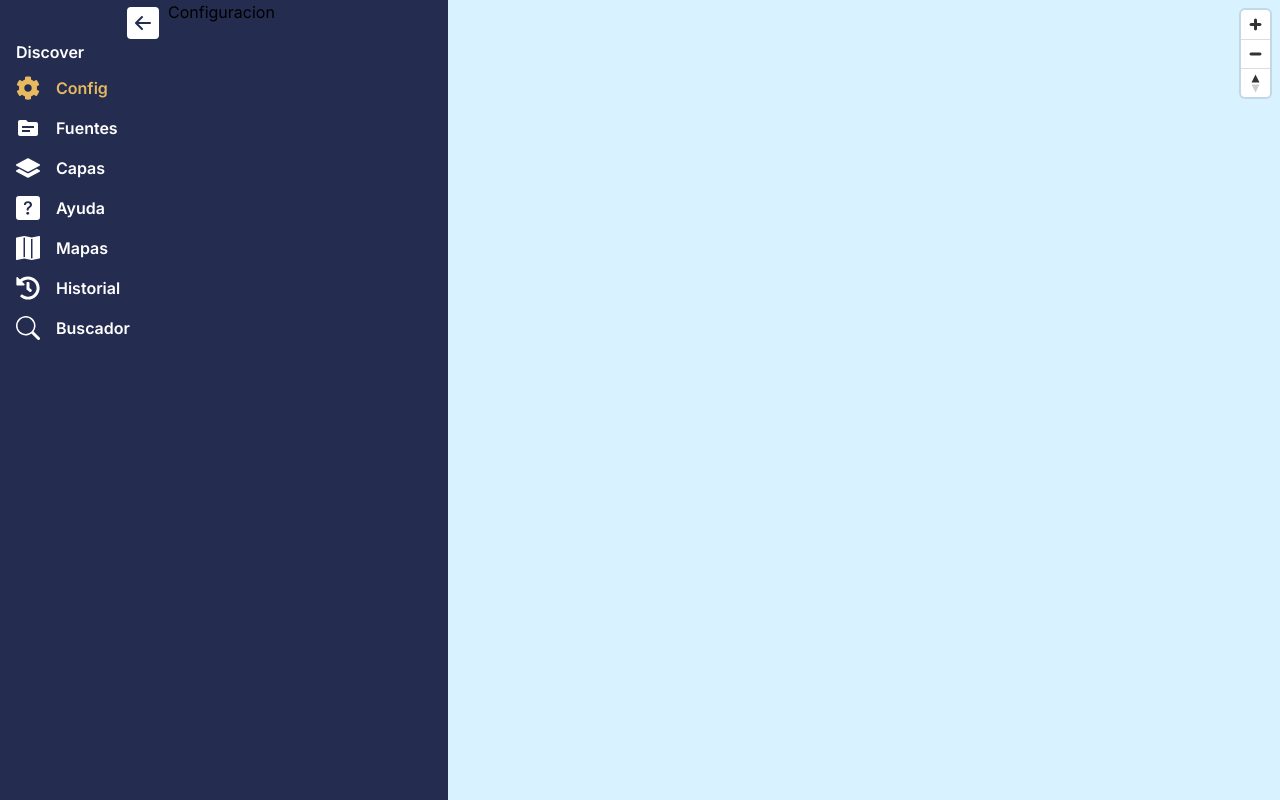
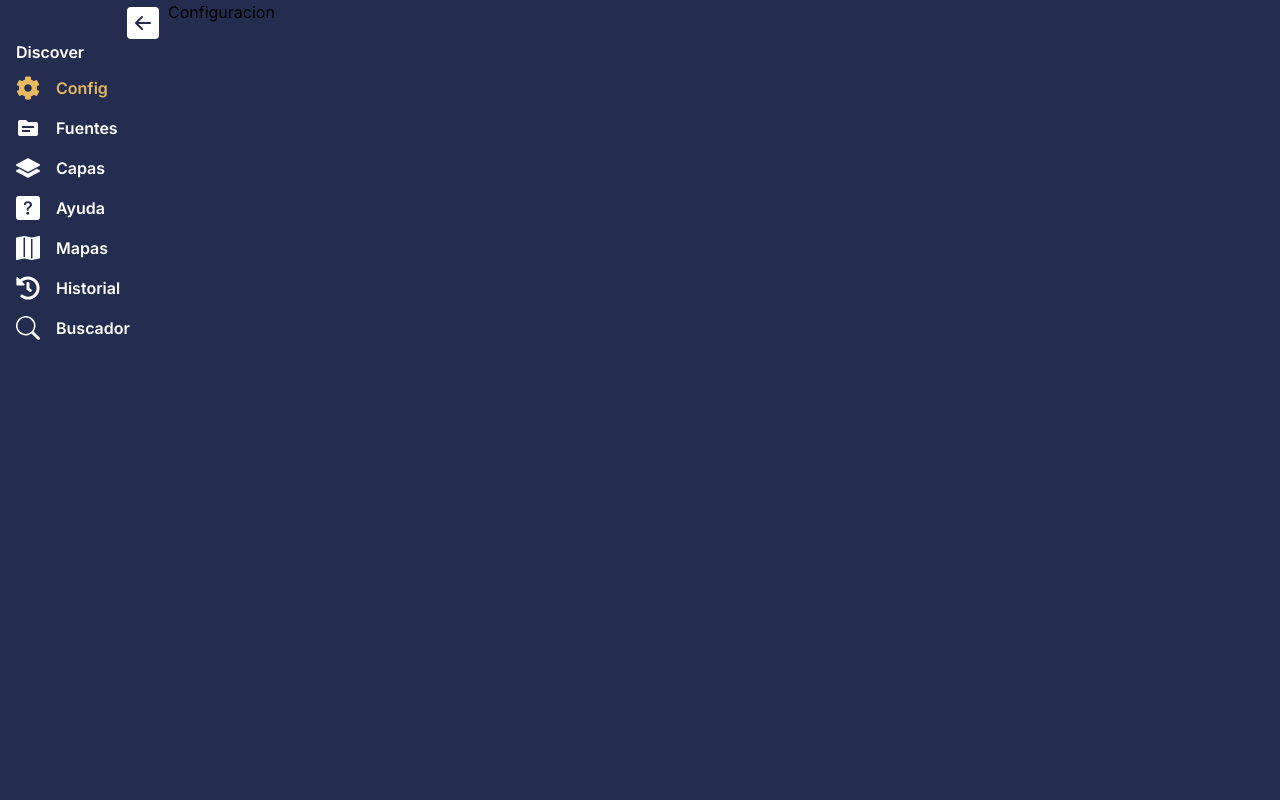
Before and after one commit to afcirillo96/new-visor, a Next.js app: page /dashboard/customization in a window 1280 px wide. Built offline with nearby package versions, Linux system fonts and the light colour scheme; no server answers.

Commit message:
subMenuStandar style added for all pages

```diff
--- a/src/app/components/Sidebar.module.css
+++ b/src/app/components/Sidebar.module.css
@@ -8,16 +8,26 @@
     z-index: 99999;
   }
 
-  .sidebarSubmenu {
+  .subMenu {
     position: fixed;
+    background: #242C4F;
+    text-emphasis-color: #fff;
+    transition: left 0.3s ease;
+    z-index: 99999;
+  }
+
+  .subMenuStandard {
     top: 0;
     left: 168px;
     height: 100%;
     width: 280px;
-    background: #242C4F;
-    text-emphasis-color: #fff;
-    transition: left 0.3s ease;
-    z-index: 99999;
+  }
+
+  .subMenuConfig {
+    top: 0;
+    left: 168px;
+    height: 100%;
+    width: 100%;
   }
 
   .open {
--- a/src/app/components/Sidebar.tsx
+++ b/src/app/components/Sidebar.tsx
@@ -2,7 +2,6 @@
 
 import React, { useState, useEffect } from 'react';
 import { motion, useAnimation } from 'framer-motion';
-
 import {
     BsSearch,
     BsQuestionSquareFill ,
@@ -11,12 +10,12 @@ import {
     BsLayersFill,
     BsMapFill
 } from 'react-icons/bs';
+import Link from 'next/link';
+import styles from './Sidebar.module.css';
 import { MdSource } from "react-icons/md";
 import { FaHistory } from "react-icons/fa";
 import { FaCog } from 'react-icons/fa';
-import Link from 'next/link';
 import { usePathname } from 'next/navigation';
-import styles from './Sidebar.module.css';
 import { useRouter } from 'next/navigation';
 
 
@@ -29,7 +28,7 @@ const Sidebar = () => {
     const controlText = useAnimation();
     const controlTitleText = useAnimation();
 
-    const data = [
+    const pagesData = [
         {
             name: 'Discover',
             href: '/',
@@ -121,7 +120,7 @@ const Sidebar = () => {
 
                 {/* Menu Buttons */}
                 <div className='grow'>
-                    {data.map((group, index) => (
+                    {pagesData.map((group, index) => (
                         <div key={index} className='my-2'>
 
                             {/* Menu Title */}
--- a/src/app/dashboard/customization/layout.tsx
+++ b/src/app/dashboard/customization/layout.tsx
@@ -7,7 +7,7 @@ import styles from '@/app/components/Sidebar.module.css';
 export default function Layout() {
     return (
       <div>
-        <motion.div className={styles.sidebarSubmenu}>
+        <motion.div className={`${styles.subMenu} ${styles.subMenuConfig}`}>
             <div className='grow'>
                 <p>Configuracion</p>
             </div>
--- a/src/app/dashboard/help/layout.tsx
+++ b/src/app/dashboard/help/layout.tsx
@@ -7,7 +7,7 @@ import styles from '@/app/components/Sidebar.module.css';
 export default function Layout() {
     return (
       <div>
-        <motion.div className={styles.sidebarSubmenu}>
+        <motion.div className={`${styles.subMenu} ${styles.subMenuStandard}`}>
             <div className='grow'>
                 <p>Ayuda</p>
             </div>
--- a/src/app/dashboard/history/layout.tsx
+++ b/src/app/dashboard/history/layout.tsx
@@ -7,7 +7,7 @@ import styles from '@/app/components/Sidebar.module.css';
 export default function Layout() {
     return (
       <div>
-        <motion.div className={styles.sidebarSubmenu}>
+        <motion.div className={`${styles.subMenu} ${styles.subMenuStandard}`}>
             <div className='grow'>
                 <p>Historial</p>
             </div>
--- a/src/app/dashboard/layers/layout.tsx
+++ b/src/app/dashboard/layers/layout.tsx
@@ -7,7 +7,7 @@ import styles from '@/app/components/Sidebar.module.css';
 export default function Layout() {
     return (
       <div>
-        <motion.div className={styles.sidebarSubmenu}>
+        <motion.div className={`${styles.subMenu} ${styles.subMenuStandard}`}>
             <div className='grow'>
                 <p>Capas</p>
             </div>
--- a/src/app/dashboard/maps/layout.tsx
+++ b/src/app/dashboard/maps/layout.tsx
@@ -7,7 +7,7 @@ import styles from '@/app/components/Sidebar.module.css';
 export default function Layout() {
     return (
       <div>
-        <motion.div className={styles.sidebarSubmenu}>
+        <motion.div className={`${styles.subMenu} ${styles.subMenuStandard}`}>
             <div className='grow'>
                 <p>Mapas</p>
             </div>
--- a/src/app/dashboard/searcher/layout.tsx
+++ b/src/app/dashboard/searcher/layout.tsx
@@ -7,7 +7,7 @@ import styles from '@/app/components/Sidebar.module.css';
 export default function Layout() {
     return (
       <div>
-        <motion.div className={styles.sidebarSubmenu}>
+        <motion.div className={`${styles.subMenu} ${styles.subMenuStandard}`}>
             <div className='grow'>
                 <p>Buscador</p>
             </div>
--- a/src/app/dashboard/sources/layout.tsx
+++ b/src/app/dashboard/sources/layout.tsx
@@ -7,7 +7,7 @@ import styles from '@/app/components/Sidebar.module.css';
 export default function Layout() {
     return (
       <div>
-        <motion.div className={styles.sidebarSubmenu}>
+        <motion.div className={`${styles.subMenu} ${styles.subMenuStandard}`}>
             <div className='grow'>
                 <p>Fuentes</p>
             </div>
```
